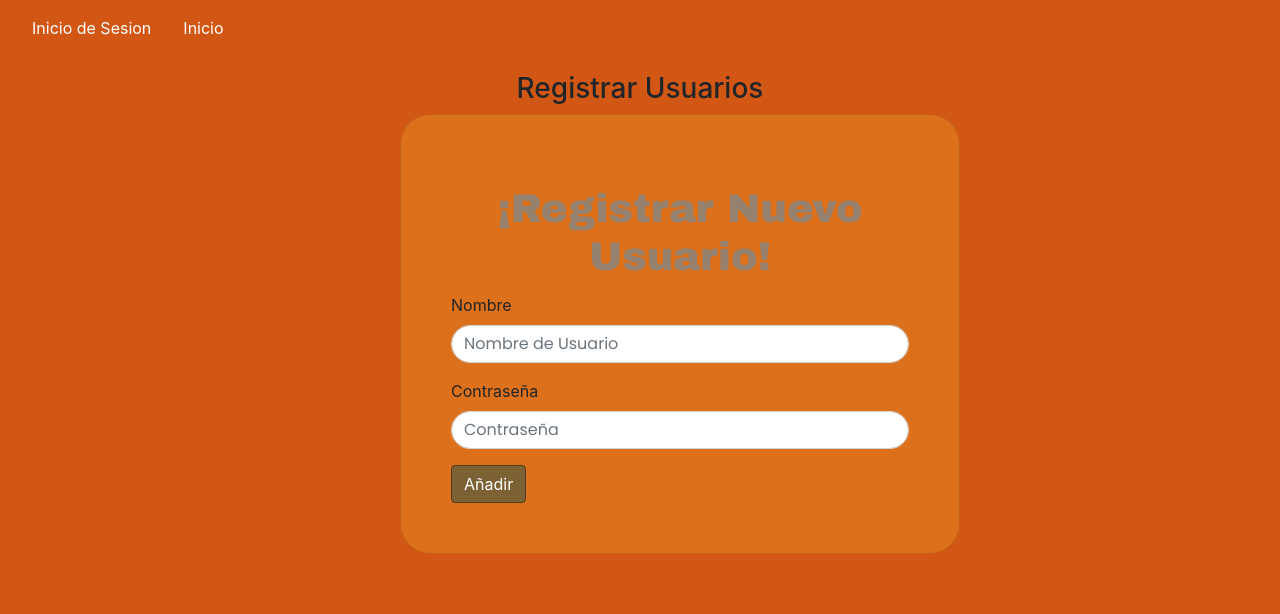
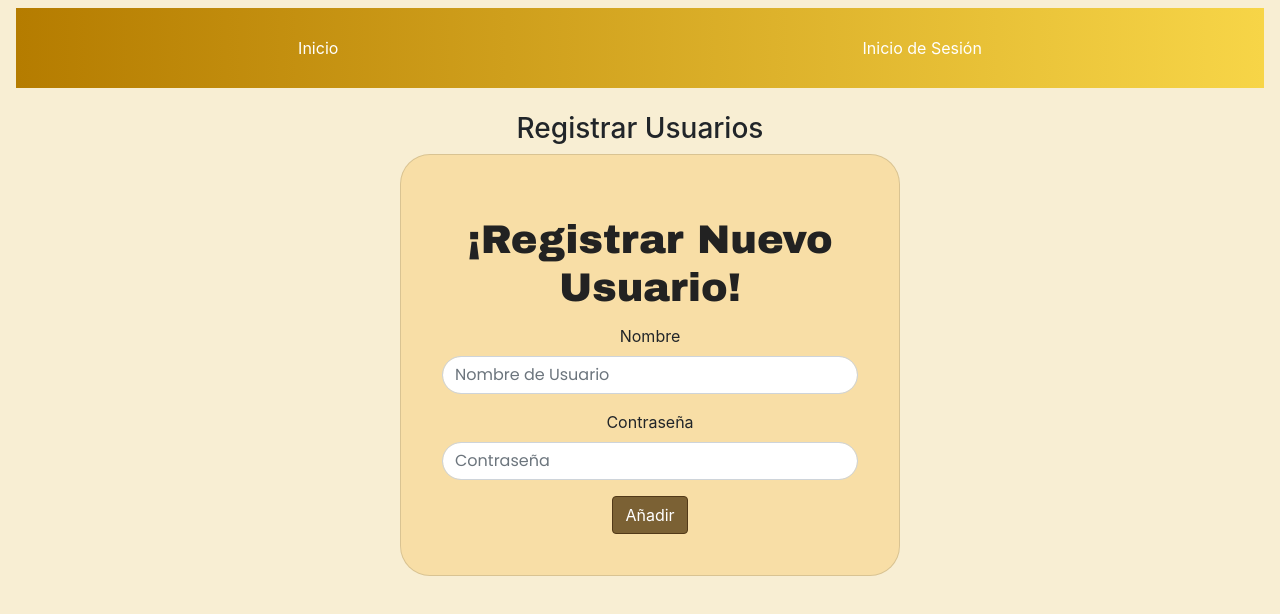
Before and after one commit to KmiloV8/EL-BUEN-SABOR, a Vue app: page / in a window 1280 px wide. Shown: the top 614 px of the page. Built offline with nearby package versions, Linux system fonts and the light colour scheme.

Commit message:
actualizacion proyecto

```diff
--- a/src/components/Header.vue
+++ b/src/components/Header.vue
@@ -5,6 +5,11 @@
   <nav class="navbar navbar-light nav-pills">
     <!-- <div class="container"> -->
       <ul class="nav">
+        <li class="nav-item">
+          <router-link to="/Index" class="nav-link" active-class="active"
+            >Inicio</router-link
+          >
+        </li>
 
         <li class="nav-item" v-if="verificar">
           <router-link to="/" class="nav-link" active-class="active"
@@ -16,27 +21,18 @@
             >Usuarios Registrados</router-link
           >
         </li>
-         <li class="nav-item">
+         <li class="nav-item" v-if="check">
           <router-link to="/LoginUno" class="nav-link" active-class="active"
-            >Inicio de Sesion</router-link
+            >Inicio de Sesión</router-link
           >
         </li>
-        <!-- <li class="nav-item">
-          <router-link to="/Productos" class="nav-link" active-class="active"
-            >Productos</router-link
-          >
-        </li> -->
-        <li class="nav-item">
-          <router-link to="/Index" class="nav-link" active-class="active"
-            >Inicio</router-link
-          >
-        </li>
+
         <li class="nav-item" v-if="verificar">
           <router-link to="/Pedido" class="nav-link" active-class="active"
             >¡Pedir!</router-link
           >
         </li>
-        <button v-if="verificar"><a href="/log">Cerrar Sesion</a></button>
+        <button v-if="verificar"><a href="/log">Cerrar Sesión</a></button>
       </ul>
     <!-- </div> -->
   </nav>
@@ -44,36 +40,56 @@
 </template>
 <script>
 
-// import LoginUno from "./components/LoginUno";
-/*import{ref} from 'vue'
-import axios from 'axios'
-import { useRouter } from 'vue-router';*/
+
 export default {
 
   data(){
     return{
       error:false,
       mostrar:this.$store.state.mostrar,
+      login:this.$store.state.login,
     }
   },
   computed:{
     verificar(){
     return  this.$store.state.mostrar
+  },
+  check(){
+    return this.$store.state.login
   }
 }}
 </script>
 <style>
 body{
-  background-color: #D35714;
+  background-color: rgb(248, 238, 211)
+}
+
+
+
+.nav{
+  display: flex;
+  justify-content: space-around;
+  padding: 20px;
+  background: #b57c00; /* Old browsers */
+  background: -moz-linear-gradient(left, #b57c00 0%, #f7d547 100%); /* FF3.6-15 */
+  background: -webkit-linear-gradient(left, #b57c00 0%,#f7d547 100%); /* Chrome10-25,Safari5.1-6 */
+  background: linear-gradient(to right, #b57c00 0%,#f7d547 100%); /* W3C, IE10+, FF16+, Chrome26+, Opera12+, Safari7+ */
+  filter: progid:DXImageTransform.Microsoft.gradient( startColorstr='#b57c00', endColorstr='#f7d547',GradientType=1 ); /* IE6-9 */
+  text-align: center;
+  width: 100%;
+
 }
 .nav-item{
   color: #8b6c53;
+
 }
 .nav-link{
+
   color: #FFF;
   background-color:#8e400000;
   border-color: #201d1a;
   transition-duration: 0.4s;
+
 
 }
 .nav-link:hover {
@@ -83,8 +99,10 @@ body{
 .nav-pills .nav-link.active, .nav-pills .show>.nav-link {
     color: #fff;
     background-color: #201d1a;
+
 }
 .navbar{
-  color:#8b6c53
+  color:#8b6c53;
+
 }
 </style>
--- a/src/components/LoginUno.vue
+++ b/src/components/LoginUno.vue
@@ -79,6 +79,7 @@ if (this.usuarios.length >= 1){
  /*  router.push('/Imprimir'); */
  this.$store.state.mostrar = true
  this.router.push('/');
+ this.$store.state.login = false
 }else{
   alert("Usuario y contraseña incorrecto")
 }
--- a/src/pages/Details.vue
+++ b/src/pages/Details.vue
@@ -4,8 +4,8 @@
       <h5 class="card-header">{{ persona.nombre }}</h5>
       <div class="card-body">
         <div class="card-text">
-          <p>Mail : {{persona.email}}</p>
-          <p>Aporte : {{persona.aporte}}</p>
+          <p>usuario : {{persona.nombre}}</p>
+          <p>contrasña : {{persona.contraseña}}</p>
         </div>
 
       </div>
@@ -35,9 +35,9 @@ setup(){
       const index = route.params.index;
     /*   return store.getters.getPersona(index); */
    /*  }) */
-   axios.get('https://vueinventarioaxiossa-default-rtdb.firebaseio.com/persona/'+index+'.json')
+   axios.get('https://sindo-1557c-default-rtdb.firebaseio.com/persona/'+index+'.json')
    .then(res=>{
-    console.log(res)
+    console.log(res.data)
     persona.value = res.data
    })
    .catch(error => console.log(error))
--- a/src/pages/FormData.vue
+++ b/src/pages/FormData.vue
@@ -1,8 +1,7 @@
 <template>
   <div>
     <h3>Registrar Usuarios</h3>
-
-    <div class="card" style="width: 35rem">
+    <div class="card">
       <div class="card-body">
         <h5 class="card-title">¡Registrar Nuevo Usuario!</h5>
 
@@ -65,7 +64,7 @@ export default {
         }
         /*    store.dispatch("addPersona", persona);
         router.push('/print') */
-        axios.post('https://vueinventarioaxiossa-default-rtdb.firebaseio.com/persona.json',persona).then(res=>console.log(res)).catch(error => console.log(error))
+        axios.post('https://sindo-1557c-default-rtdb.firebaseio.com/persona.json',persona).then(res=>console.log(res)).catch(error => console.log(error))
       }
     }
     return{nombreusuario, password , addPersona}
@@ -93,6 +92,10 @@ export default {
 };
 </script>
 <style scoped>
+
+
+
+
 .main[data-v-04b5aa7d] {
     background: rgba(178, 135, 98, 0.269);
     position: absolute;
@@ -111,6 +114,7 @@ rem
     display: flex;
 }
 .card-body{
+  text-align: center;
   padding: 40px;
   margin-top: 20px;
   align-content: center;
@@ -122,9 +126,10 @@ div{
   border-radius: 30px;
 }
 .card{
-  padding: 10px;
-  align-content: center;
-  width: 300px;
+
+
+  padding: 1px;
+  width: 500px;
   background-color: rgba(247, 180, 45, 0.269);
 }
 h3{
@@ -155,7 +160,9 @@ h3{
 h5{
   font-family: arial black;
   font-size: 40px;
-  color:rgb(150, 128, 110);
+  color:#222;
   text-align: center;
 }
+
+
 </style>
--- a/src/pages/PrintData.vue
+++ b/src/pages/PrintData.vue
@@ -4,7 +4,7 @@
 
     <ul class="list-group">
       <li v-for="(persona, i) in personas" :key="i"  class="list-group-item">
-        <router-link :to="`/details/${i}`">{{
+        <router-link :to="`/details/${persona.id}`">{{
           persona.nombreusuario
         }}</router-link>
       </li>
@@ -18,7 +18,7 @@ import {ref} from 'vue';
 export default {
   setup(){
     const personas = ref([])
-  axios.get('https://vueinventarioaxiossa-default-rtdb.firebaseio.com/persona.json')
+  axios.get('https://sindo-1557c-default-rtdb.firebaseio.com/persona.json')
   .then(res =>{
     console.log(res)
     for(const id in res.data){
--- a/src/pages/ProductosCard.vue
+++ b/src/pages/ProductosCard.vue
@@ -718,7 +718,7 @@ min-height: 2cm;
       transform: translateZ(20px);
   }
   body {
-    background-color: #f3c47f
+    background-color: rgb(248, 238, 211)
 }
 h1 {
     text-align: center;
@@ -727,8 +727,13 @@ h2 {
     font-size: 3rem;
 }
 header {
-    padding: -1px 0;
-    background: #ee641a; /* Old browsers */
+  padding: 20px;
+  background: #b57c00; /* Old browsers */
+  background: -moz-linear-gradient(left, #b57c00 0%, #f7d547 100%); /* FF3.6-15 */
+  background: -webkit-linear-gradient(left, #b57c00 0%,#f7d547 100%); /* Chrome10-25,Safari5.1-6 */
+  background: linear-gradient(to right, #b57c00 0%,#f7d547 100%); /* W3C, IE10+, FF16+, Chrome26+, Opera12+, Safari7+ */
+  filter: progid:DXImageTransform.Microsoft.gradient( startColorstr='#b57c00', endColorstr='#f7d547',GradientType=1 ); /* IE6-9 */
+  text-align: center;
 }
 
 @media (min-width: 750px) {
@@ -871,7 +876,7 @@ display:flex;
     transition: transform .5s;
 }
 .card:hover{
-    transform: scale(1.12);
+    transform: scale(1.1);
 }
 .card {
     text-align: center;
@@ -1815,7 +1820,7 @@ body {
   img.foto{
   height: 200px;
   margin-top: 20px;
-  border-radius:50px;
+  border-radius:100%;
   }
  #img-carrito{
   filter: invert(0%)
--- a/src/store/index.js
+++ b/src/store/index.js
@@ -4,6 +4,7 @@ export const store = createStore({
     state:{
         personas:[{nombre:'Marcela Orrego', email:'marce@foto.com', aporte:'Cerveza'}],
         mostrar:false,
+        login: true,
 
     },
     getters:{
```
Also changed, not shown: src/pages/ReciboPedido.vue (+17 -55 lines), 23 other files (tests, documents, lock files or other folders).
